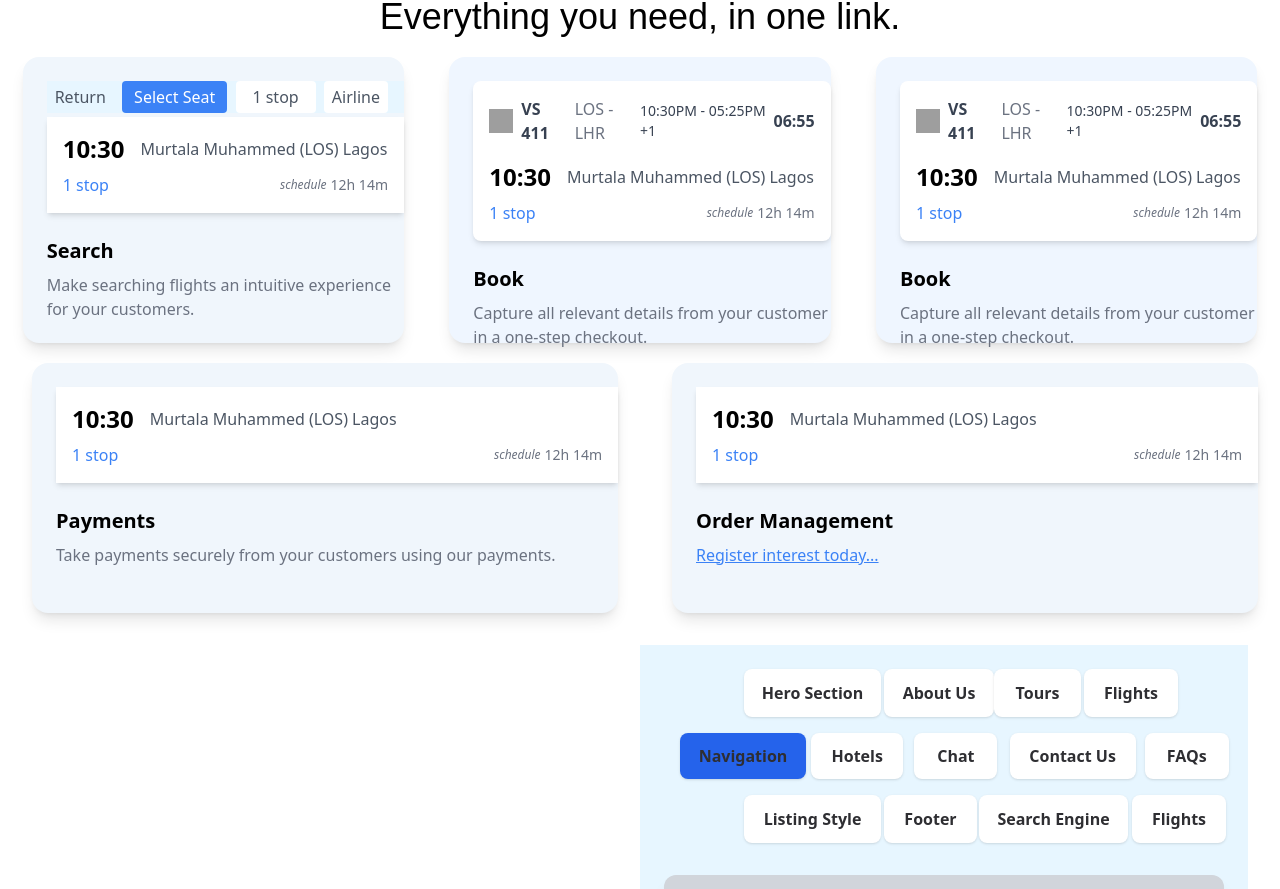
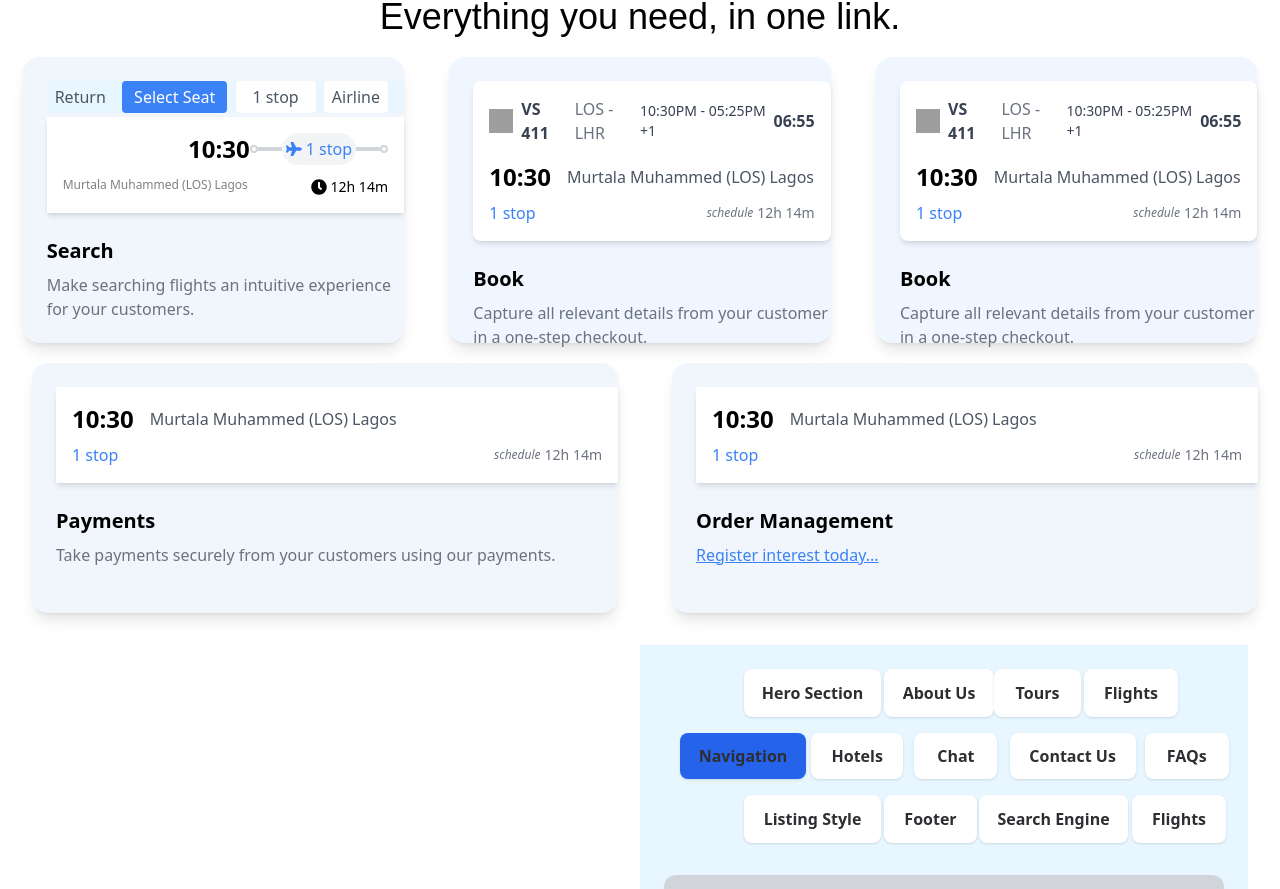
Before and after one commit to gizework21/Techcore-Africa, a React (Vite) app: page / in a window 1280 px wide. Shown: the part 1180-2069 px from the top of the page. Built offline with nearby package versions, Linux system fonts and the light colour scheme; grey boxes are pictures that could not be loaded; a web font is replaced by a local one.

Commit message:
modidy styles in the Search Card

```diff
--- a/src/pages/SearchCards.jsx
+++ b/src/pages/SearchCards.jsx
@@ -1,4 +1,5 @@
 import React from 'react';
+import { FaClock, FaPlane } from 'react-icons/fa';
 
 const FlightSearchCard = () => {
   return (
@@ -12,17 +13,29 @@ const FlightSearchCard = () => {
       </div>
 
       {/* Flight Time and Details */}
-      <div className="bg-white p-4  shadow-md mb-6">
-        <div className="flex items-center">
+      <div className="bg-white p-4  shadow-md mb-6 ">
+        <div className="flex justify-end">
           <span className="text-2xl font-bold">10:30</span>
-          <span className="ml-4 text-gray-600">Murtala Muhammed (LOS) Lagos</span>
+          <div className="flex">
+            <span className="border-2 border-gray-300 w-2 h-2 rounded-full  self-center"></span>
+            <span className="border-2 border-gray-300 w-6  self-center"></span>
+            <div className="flex justify-center items-center bg-gray-100 rounded-full p-1 w-fit">
+              <FaPlane className="text-blue-500 mr-1" />
+              <p className="text-blue-500 truncate">1 stop</p>
+            </div>
+            <span className="border-2 border-gray-300 w-6  self-center"></span>
+            <span className="border-2 border-gray-300 w-2 h-2 rounded-full  self-center"></span>
+          </div>
         </div>
+
+
+
         <div className="flex justify-between items-center mt-2">
-          <span className="text-blue-500">1 stop</span>
-          <span className="text-gray-500 text-sm flex items-center">
-            <i className="material-icons text-xs mr-1">schedule</i>
-            12h 14m
-          </span>
+          <span className="text-[#818083] text-[12px]">Murtala Muhammed (LOS) Lagos</span>
+          <div className="flex justify-center items-center mt-1">
+            <FaClock className="text-black mr-1 " />
+            <p className="text-sm text-black">12h 14m</p>
+          </div>
         </div>
       </div>
 
```
